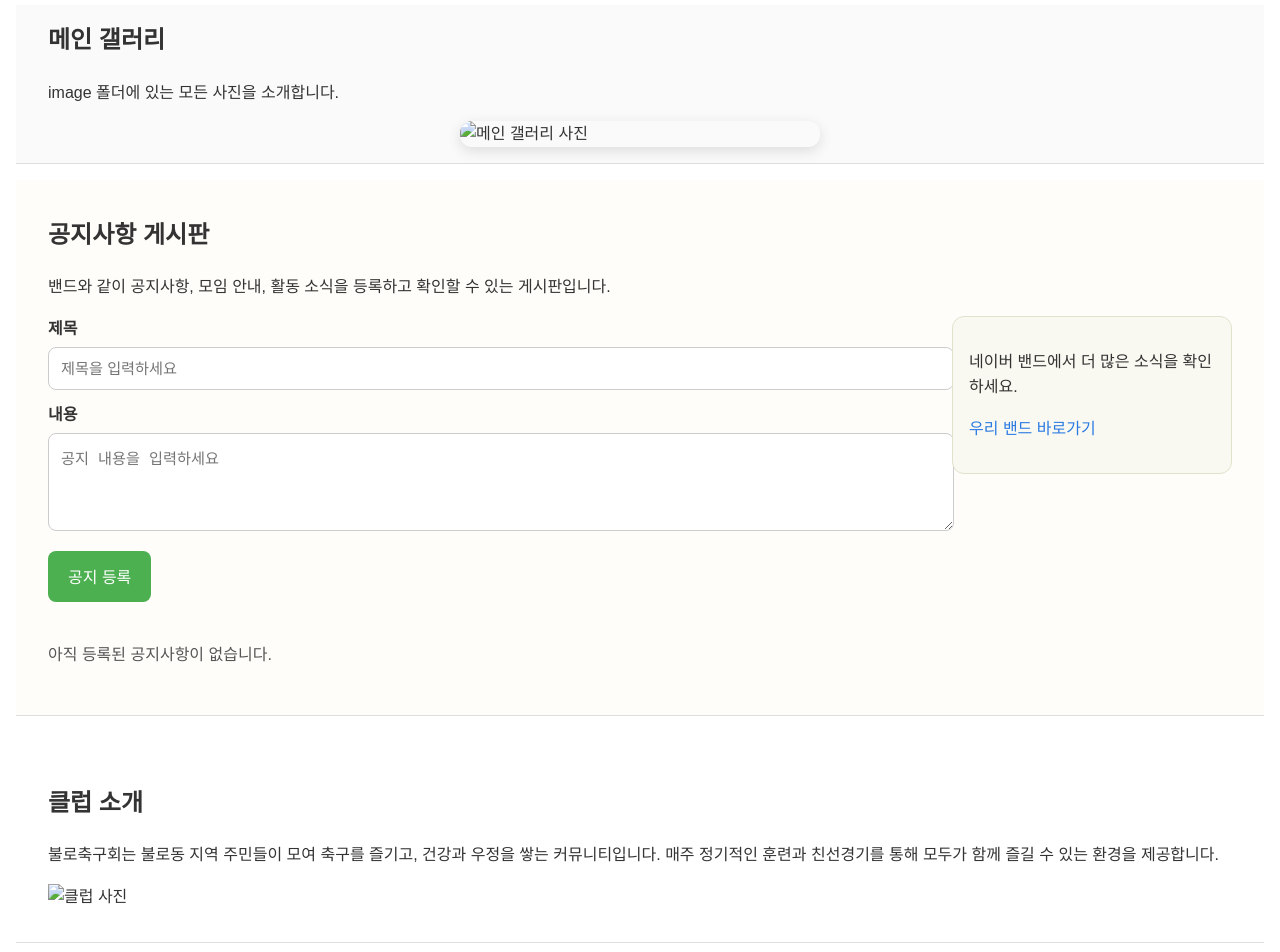
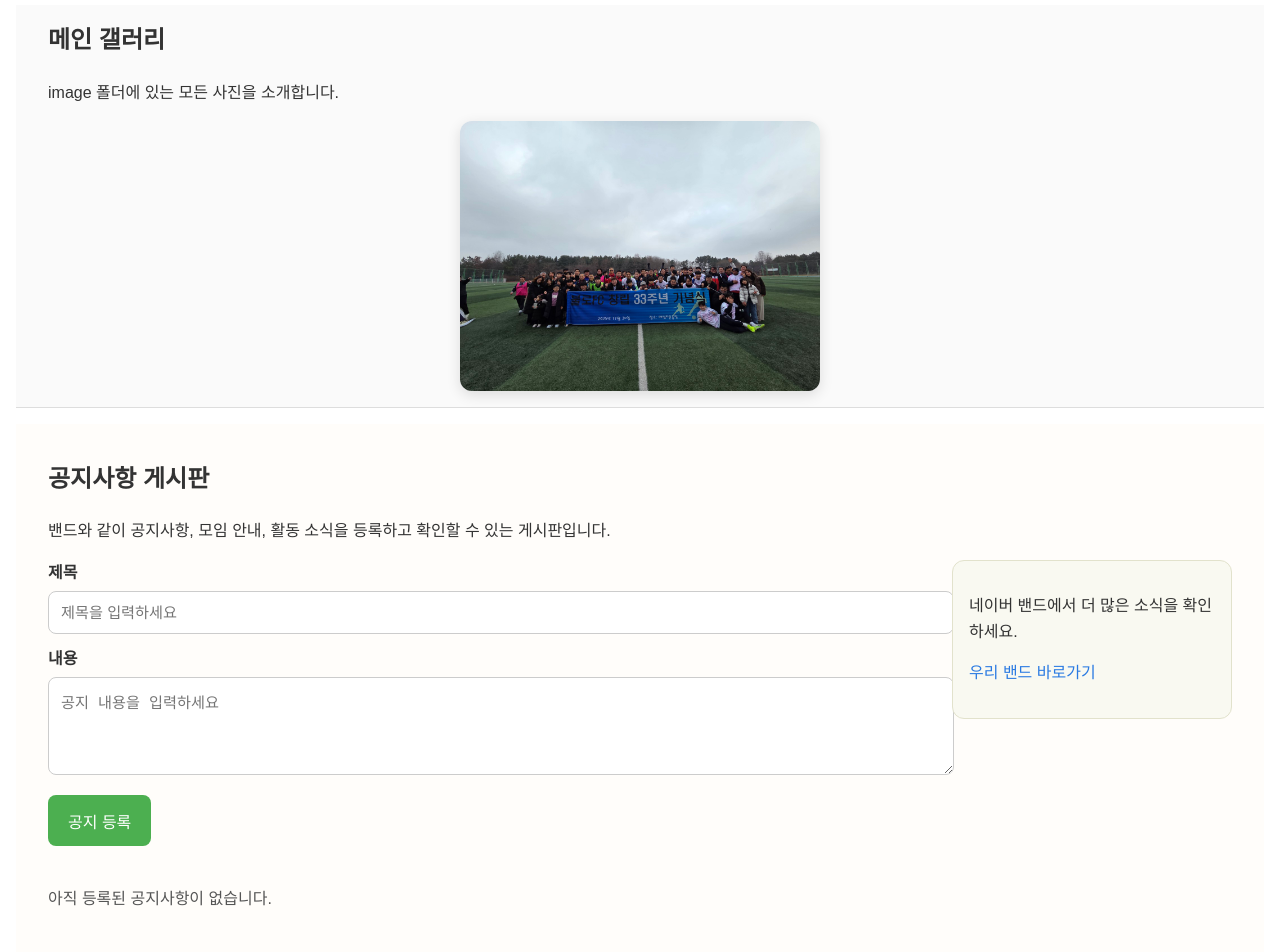
Before and after one commit to kwakjungkeun77/bulro, a plain HTML site: page index.html in a window 1280 px wide. Shown: the part 220-1172 px from the top of the page. Drawn offline with Linux system fonts and the light colour scheme.

Commit message:
Add files via upload

```diff
--- a/index.html
+++ b/index.html
@@ -53,7 +53,7 @@
     <section id="intro">
         <h2>클럽 소개</h2>
         <p>불로축구회는 불로동 지역 주민들이 모여 축구를 즐기고, 건강과 우정을 쌓는 커뮤니티입니다. 매주 정기적인 훈련과 친선경기를 통해 모두가 함께 즐길 수 있는 환경을 제공합니다.</p>
-        <img src="images/club.jpg" alt="클럽 사진" style="max-width: 100%; height: auto;">
+        <img src="images/불로FC-전체 사진-73824713435.jpg" alt="클럽 사진" style="max-width: 100%; height: auto;">
     </section>
 
     <section id="members">
--- a/script.js
+++ b/script.js
@@ -11,7 +11,7 @@ document.querySelectorAll('nav a').forEach(anchor => {
 });
 
 const galleryImages = [
-    '../image/불로FC-전체 사진-73824713435.jpg'
+    'images/불로FC-전체 사진-73824713435.jpg'
 ];
 
 const galleryContainer = document.getElementById('gallery-container');
```
Also changed, not shown: images/불로FC-전체 사진-73824713435.jpg (added).
